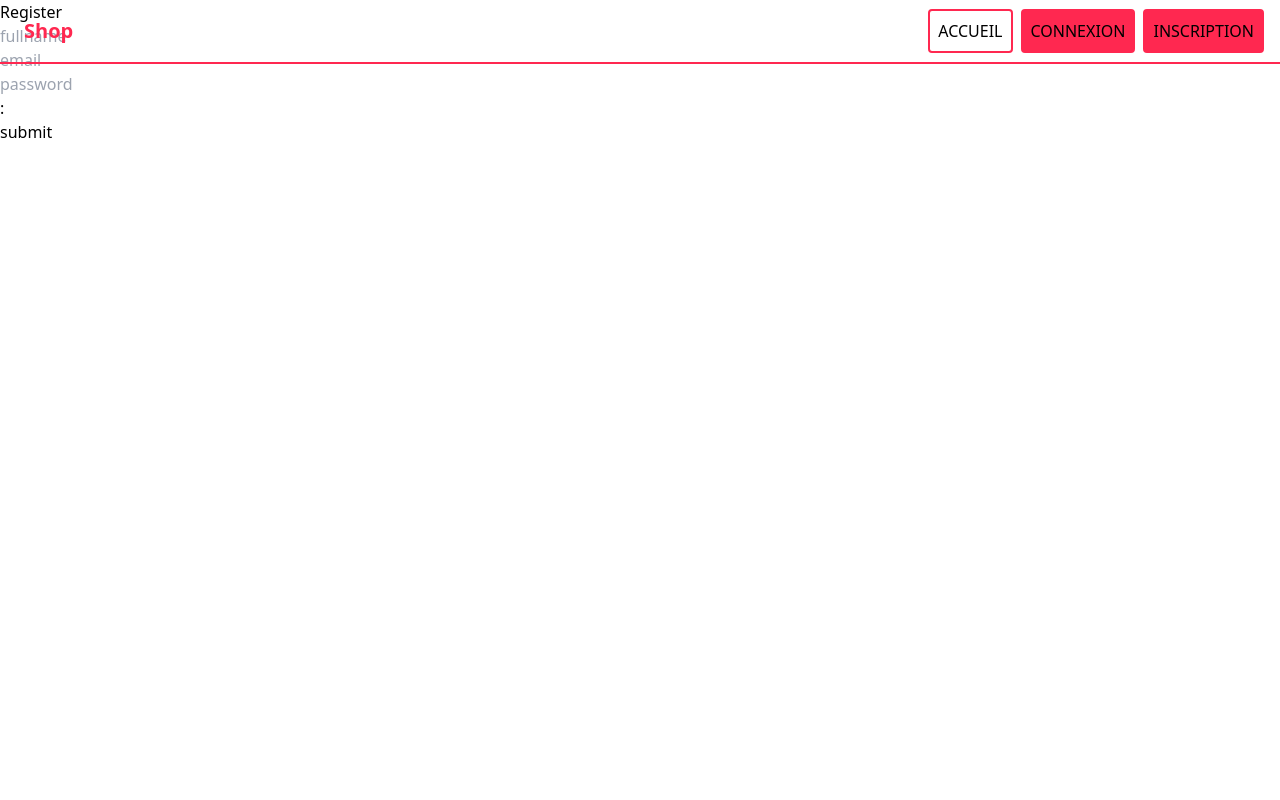
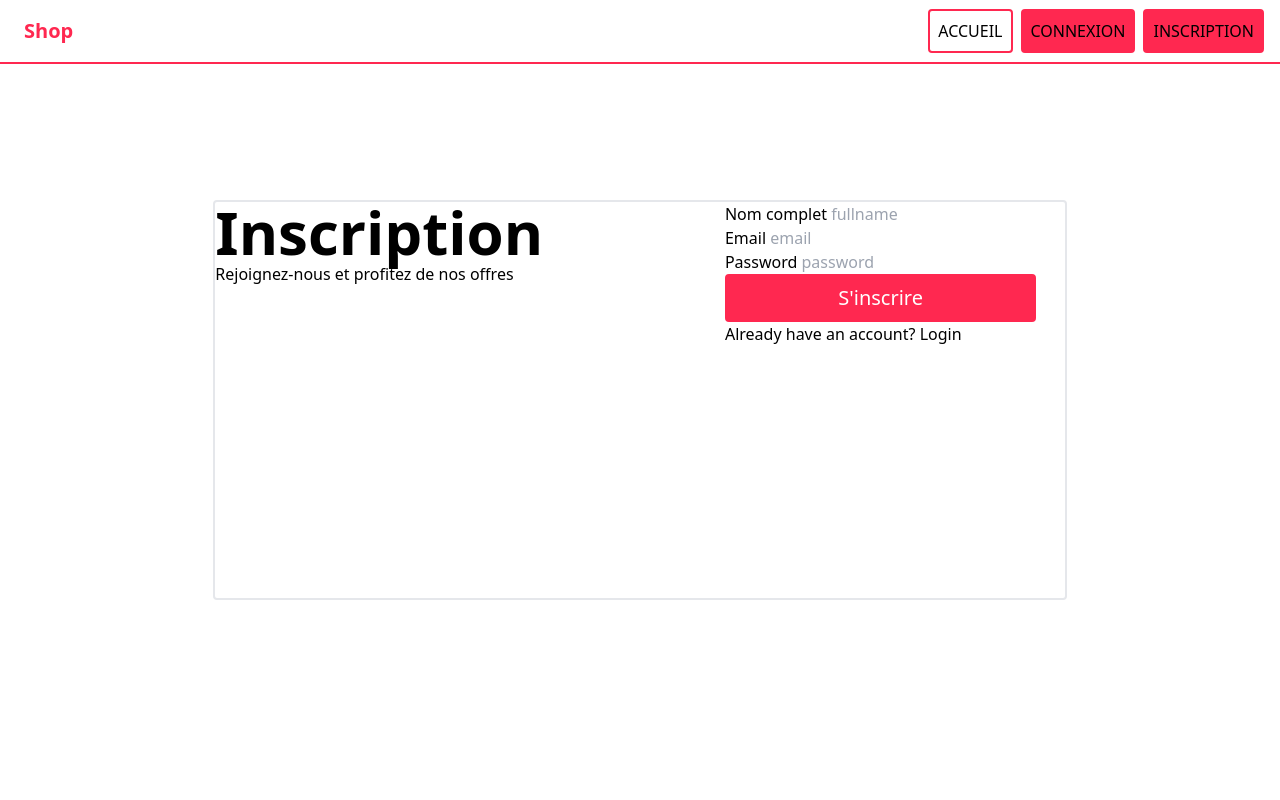
Before and after one commit to samuel-durand/my-little-mvc, a PHP site: page /register.php in a window 1280 px wide. Run offline with PHP 8.4, Linux system fonts and the light colour scheme; some libraries are stand-ins or nearby versions.

Commit message:
fix: minor changes

```diff
--- a/my-little-mvc/login.php
+++ b/my-little-mvc/login.php
@@ -26,6 +26,7 @@ if (isset($_POST['submit'])) {
 </head>
 <body>
 <?php require_once 'import/header.php'; ?>
+<main class="pt-20">
     <h1>Login</h1>
     <form action="" method="post">
         <label for="email">Email</label>
@@ -40,5 +41,6 @@ if (isset($_POST['submit'])) {
         </div>
         <input type="submit" value="submit" name="submit" placeholder="Connexion">
     </form>
+</main>
 </body>
 </html>
--- a/my-little-mvc/register.php
+++ b/my-little-mvc/register.php
@@ -27,18 +27,35 @@ if (isset($_POST['submit'])) {
 </head>
 <body>
 <?php require_once 'import/header.php'; ?>
-<h1>Register</h1>
+<main class="">
+    <article class="w-screen h-screen flex justify-center items-center">
+        <section class="flex justify-between h-1/2 w-4/6 border-2 rounded">
+            <div>
+                <h2 class="text-6xl font-semibold">Inscription</h2>
+                <div>
+                    <p>Rejoignez-nous et profitez de nos offres</p>
+                </div>
+            </div>
+            <div class="w-[40%] h-full">
                 <form action="" method="post">
+                    <label for="fullname">Nom complet</label>
                     <input type="text" name="fullname" id="fullname" placeholder="fullname">
                     <p><?php echo $message['fullname'] ?? ''; ?></p>
+                    <label for="email">Email</label>
                     <input type="email" name="email" id="email" placeholder="email">
                     <p><?php echo $message['email'] ?? ''; ?></p>
+                    <label for="password">Password</label>
                     <input type="password" name="password" id="password" placeholder="password">
-        <p><?php echo $message['password'] ?? ''; ?></p>:
+                    <p><?php echo $message['password'] ?? ''; ?></p>
                     <div id="message">
                         <?php echo $message['success'] ?? ''; ?>
                     </div>
-    <input type="submit" value="submit" name="submit">
+                    <input type="submit" value="S'inscrire" name="submit" class="p-2 w-11/12 border-2 border-[#ff2850] bg-[#ff2850] text-white text-xl rounded">
                 </form>
+                <p>Already have an account? <a href="login.php">Login</a></p>
+            </div>
+        </section>
+    </article>
+</main>
 </body>
 </html>
--- a/my-little-mvc/shop.php
+++ b/my-little-mvc/shop.php
@@ -39,7 +39,7 @@ if (isset($_GET['page'])) {
 
 <?php require_once 'import/header.php'; ?>
 
-<main class="px-8">
+<main class="px-8 pt-20">
     <div class="w-full flex justify-between pt-2">
         <a href="/my-little-mvc/my-little-mvc/shop.php?page=<?php echo $page - 1; ?>" class="bg-red-100 rounded p-0.5">
             Page précédente
--- a/my-little-mvc/src/Model/CartProduct.php
+++ b/my-little-mvc/src/Model/CartProduct.php
@@ -178,13 +178,13 @@ class CartProduct
         $query->bindParam(':quantity', $quantity, \PDO::PARAM_INT);
         $query->execute();
     }
-    public function update(): void
+    public function update(): bool
     {
         $pdo = $this->getPdo();
         $query = $pdo->prepare('UPDATE cart_product SET quantity = :quantity, updated_at = NOW() WHERE id = :id');
         $query->bindParam(':id', $this->id, \PDO::PARAM_INT);
         $query->bindParam(':quantity', $this->quantity, \PDO::PARAM_INT);
-        $query->execute();
+        return $query->execute();
     }
     public function delete(int $id): bool
     {
```
Also changed, not shown: my-little-mvc/product.php (+6 -4 lines). Lines whose indentation alone changed are shown as unchanged.
